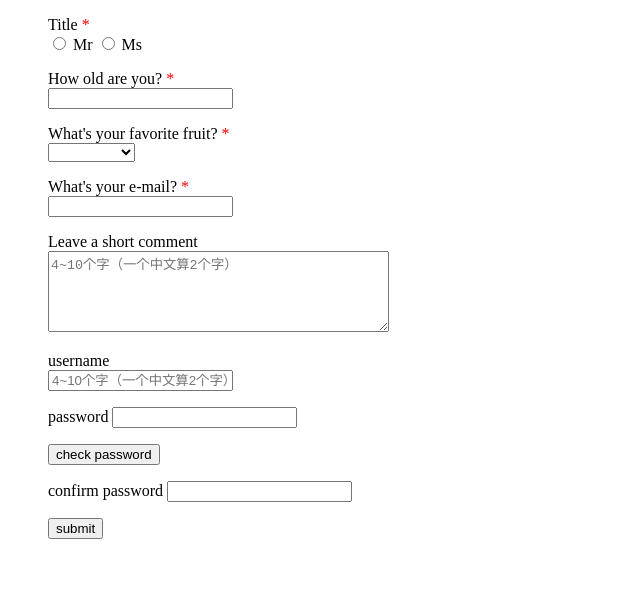
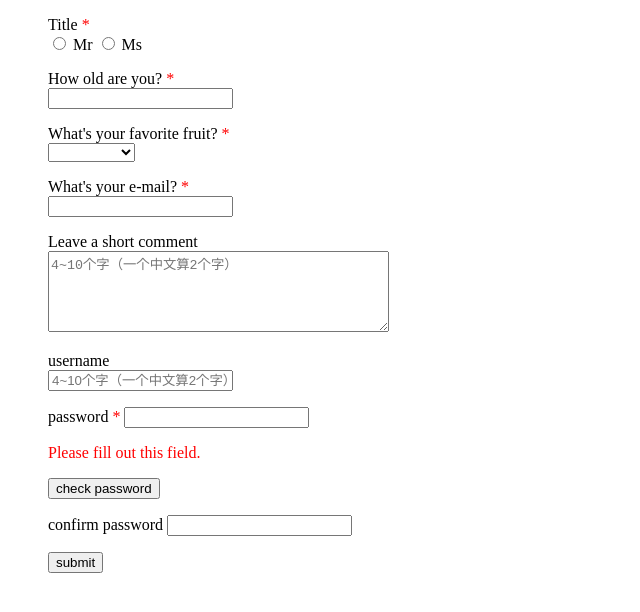
Before and after one commit to holyzfy/vue-validate, a website: page demo.html in a window 1280 px wide. Both pictures are taken after a click on the button "check password". Shown: the whole page, without its empty margins (0-640 px from the left). Drawn offline with Linux system fonts and the light colour scheme.

Commit message:
feat: 完善valid(selector)方法

```diff
--- a/demo.html
+++ b/demo.html
@@ -82,7 +82,7 @@ span.required {
             <p v-if="errors.username" class="errormsg">{{errors.username.message}}</p>
         </li>
         <li>
-            <label>password</label>
+            <label>password <span class="required">*</span></label>
             <input v-model="password" name="password" type="password" ref="password" data-rule-minlength="8" data-rule-maxlength="16" maxlength="16" data-message-minlength="最少{0}位" data-message-maxlength="最多{0}位" required>
             <p v-if="errors.password" class="errormsg">{{errors.password.message}}</p>
             <p><button type="button" @click="checkPassword">check password</button></p>
--- a/index.js
+++ b/index.js
@@ -1,4 +1,4 @@
-// https://github.com/holyzfy/vue-validate v0.5.5 Copyright 2019 holyzfy <zhaofuyun202@gmail.com>
+// https://github.com/holyzfy/vue-validate v0.5.6 Copyright 2019 holyzfy <zhaofuyun202@gmail.com>
 (function (global, factory) {
     typeof exports === 'object' && typeof module !== 'undefined' ? module.exports = factory() :
     typeof define === 'function' && define.amd ? define(factory) :
@@ -49,7 +49,7 @@ function getValidate(options) {
                 var fields = [];
                 selector = selector || 'input, textarea, select';
                 var fields = (typeof selector === 'string') ? context.$el.querySelectorAll(selector) : selector;
-                var list = [].slice.call(fields);
+                var list = fields.length ? [].slice.call(fields) : [fields];
                 var hasError = true;
                 list.forEach(function (el) {
                     check.call(context, el, bindingValue);
--- a/package.json
+++ b/package.json
@@ -1,6 +1,6 @@
 {
   "name": "vue-validate",
-  "version": "0.5.5",
+  "version": "0.5.6",
   "description": "vue-validate is a lightweight, extensible form validation mixin.",
   "main": "index.js",
   "scripts": {
```
